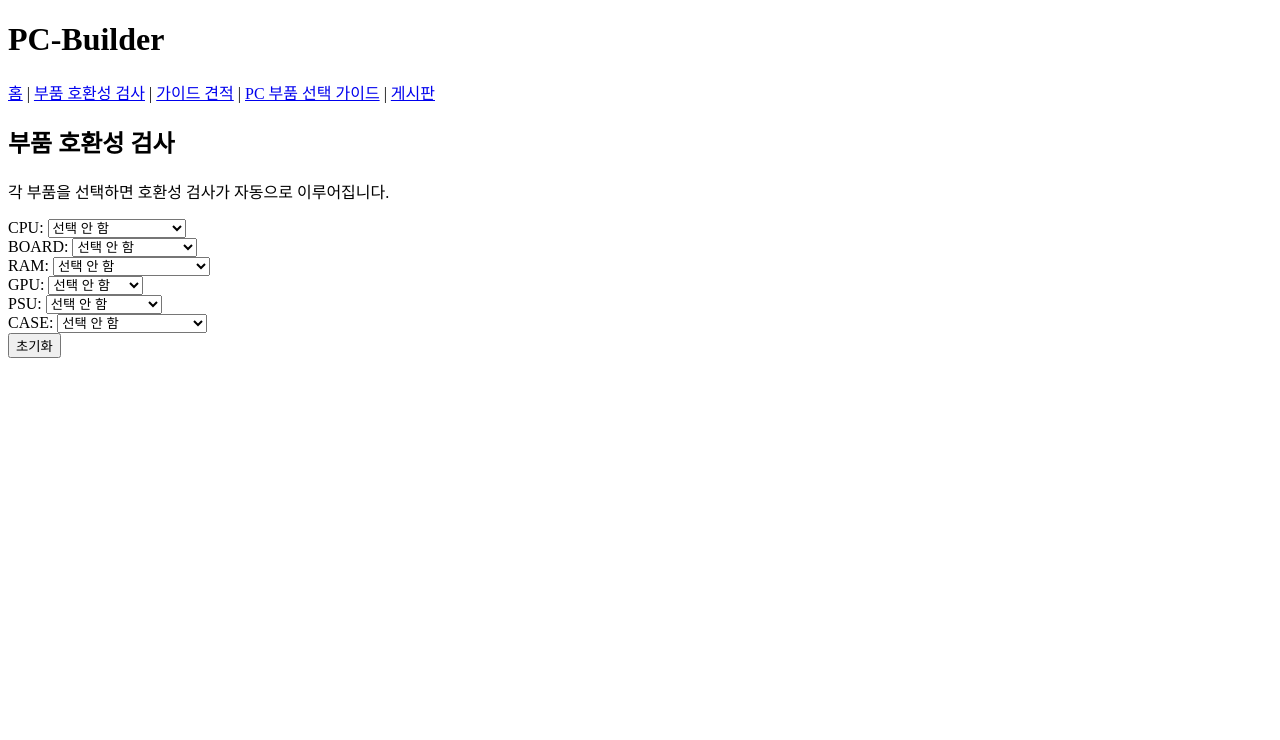
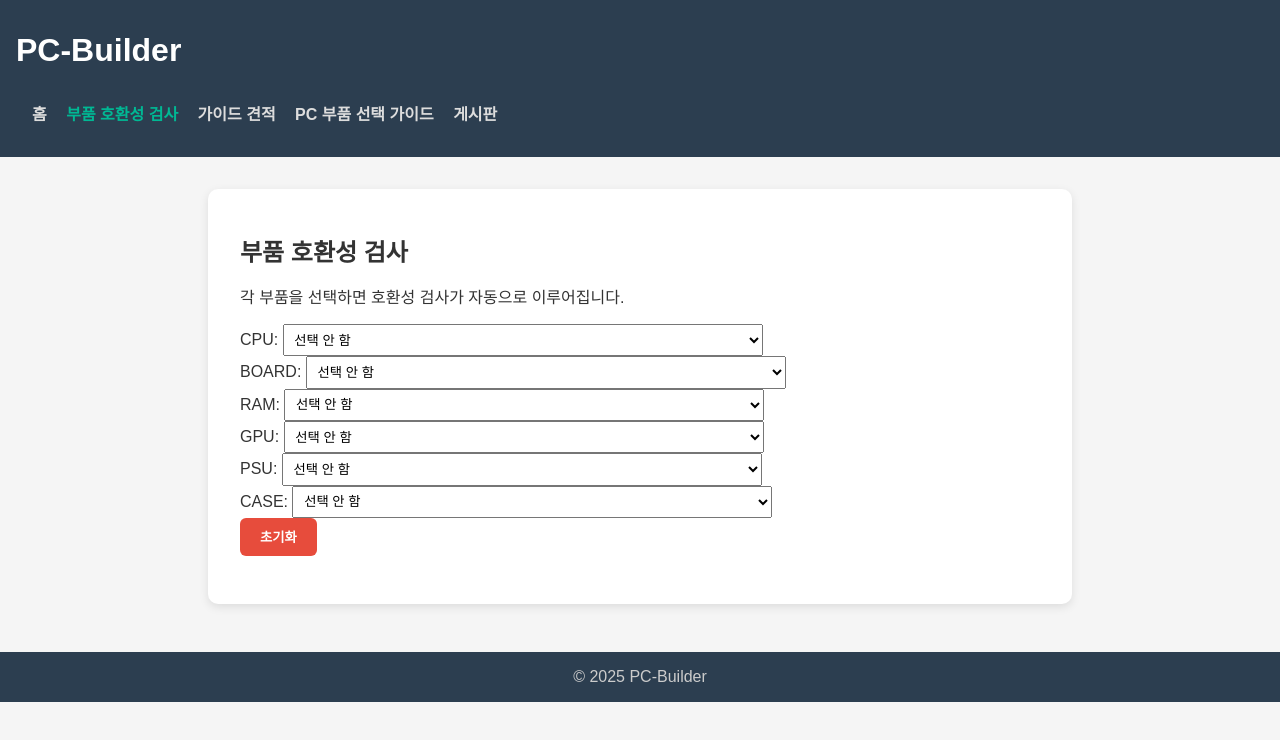
Before and after one commit to jyh8633/pc-builder, a plain HTML site: page compatibility.html in a window 1280 px wide. Drawn offline with Linux system fonts and the light colour scheme.

Commit message:
Update compatibility.html

```diff
--- a/compatibility.html
+++ b/compatibility.html
@@ -3,24 +3,32 @@
 <head>
   <meta charset="UTF-8">
   <title>부품 호환성 검사 | PC-Builder</title>
+  <link rel="stylesheet" href="style.css">
 </head>
 <body>
+  <header>
     <h1>PC-Builder</h1>
     <nav>
-    <a href="index.html">홈</a> |
-    <a href="compatibility.html">부품 호환성 검사</a> |
-    <a href="#">가이드 견적</a> |
-    <a href="#">PC 부품 선택 가이드</a> |
+      <a href="index.html">홈</a>
+      <a href="compatibility.html" class="active">부품 호환성 검사</a>
+      <a href="#">가이드 견적</a>
+      <a href="#">PC 부품 선택 가이드</a>
       <a href="#">게시판</a>
     </nav>
+  </header>
 
+  <main class="builder-container">
     <h2>부품 호환성 검사</h2>
     <p>각 부품을 선택하면 호환성 검사가 자동으로 이루어집니다.</p>
 
     <div id="builder"></div>
-
     <button id="resetBtn">초기화</button>
     <div id="result"></div>
+  </main>
+
+  <footer>
+    © 2025 PC-Builder
+  </footer>
 
   <script src="script.js"></script>
 </body>
```
Lines whose indentation alone changed are shown as unchanged.
